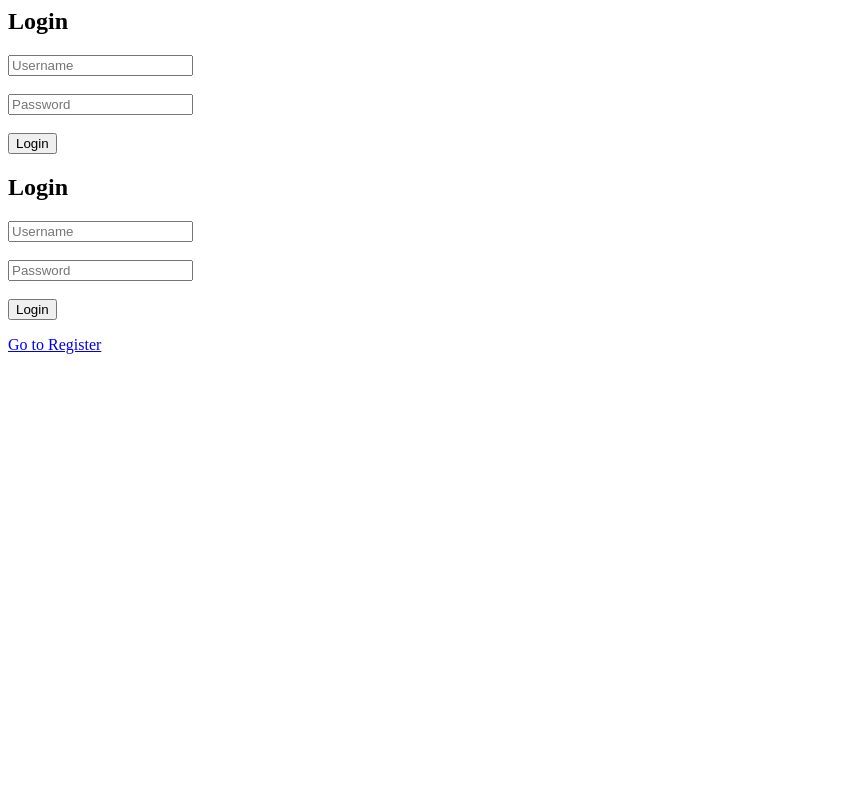
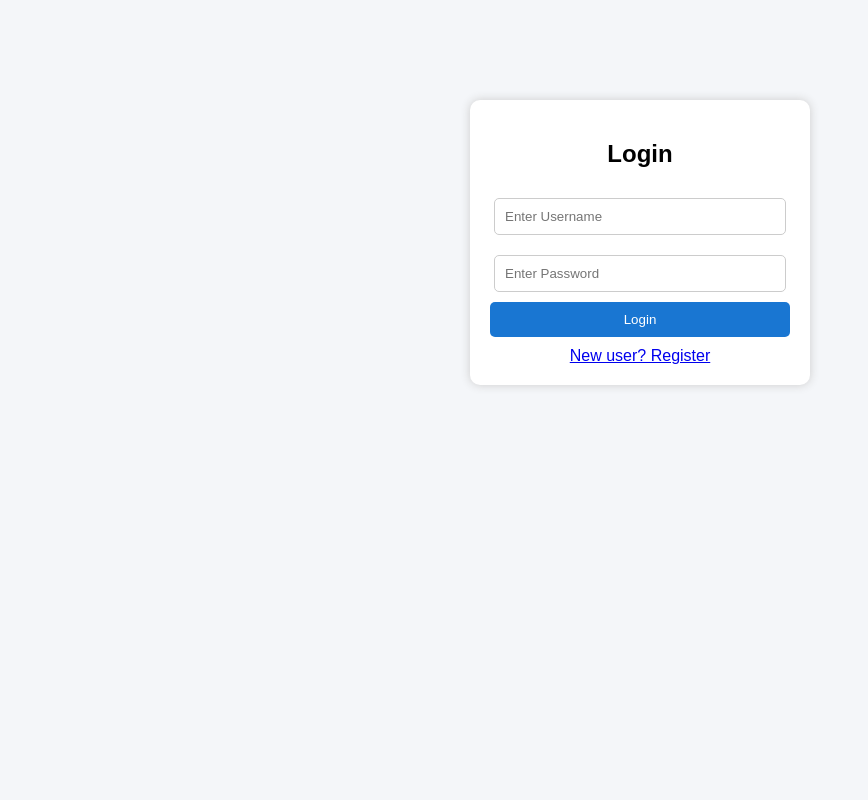
Before and after one commit to maddibhuvana111-hms/HMS-project, a Flask app: page /login in a window 1280 px wide. Shown: the whole page, without its empty margins (0-868 px from the left). Run offline with Flask 3, Linux system fonts and the light colour scheme.

Commit message:
login UI improved

```diff
--- a/templates/login.html
+++ b/templates/login.html
@@ -1,18 +1,68 @@
+<!DOCTYPE html>
+<html>
+<head>
+    <title>Login</title>
 
-<h2>Login</h2>
+    <link rel="stylesheet" href="{{ url_for('static', filename='style.css') }}">
 
-<form method="POST">
-    <input type="text" name="username" placeholder="Username" required><br><br>
-    <input type="password" name="password" placeholder="Password" required><br><br>
-    <button type="submit">Login</button>
-</form>
+    <style>
+        body {
+            background: #f4f6f9;
+            font-family: Arial;
+        }
 
-<h2>Login</h2>
+        .container {
+            width: 300px;
+            margin: 100px auto;
+            background: white;
+            padding: 20px;
+            border-radius: 10px;
+            box-shadow: 0px 0px 10px #ccc;
+            text-align: center;
+        }
 
-<form method="POST">
-    <input type="text" name="username" placeholder="Username" required><br><br>
-    <input type="password" name="password" placeholder="Password" required><br><br>
-    <button type="submit">Login</button>
-</form>
+        h2 {
+            margin-bottom: 20px;
+        }
 
-<a href="/register">Go to Register</a>
+        input {
+            width: 90%;
+            padding: 10px;
+            margin: 10px 0;
+            border-radius: 5px;
+            border: 1px solid #ccc;
+        }
+
+        button {
+            background: #1976d2;
+            color: white;
+            padding: 10px;
+            width: 100%;
+            border: none;
+            border-radius: 5px;
+        }
+
+        a {
+            display: block;
+            margin-top: 10px;
+        }
+    </style>
+</head>
+
+<body>
+
+<div class="container">
+    <h2>Login</h2>
+
+    <form method="POST">
+        <input type="text" name="username" placeholder="Enter Username" required>
+        <input type="password" name="password" placeholder="Enter Password" required>
+
+        <button type="submit">Login</button>
+    </form>
+
+    <a href="/register">New user? Register</a>
+</div>
+
+</body>
+</html>
```
